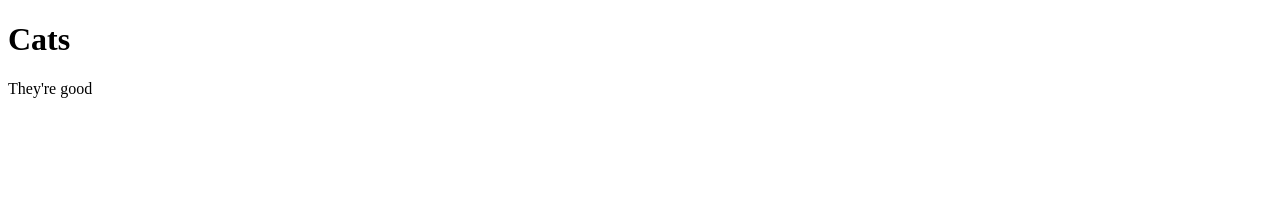
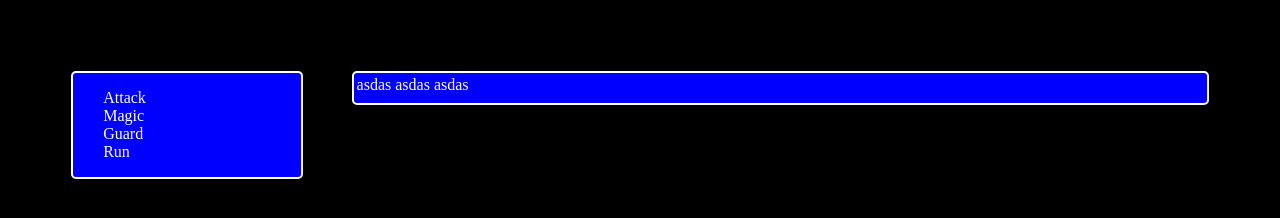
Before and after one commit to ssiharath/ssiharath.github.io, a plain HTML site: page index.html in a window 1280 px wide. Drawn offline with Linux system fonts and the light colour scheme.

Commit message:
starting an rpg concept

```diff
--- a/index.html
+++ b/index.html
@@ -1,7 +1,34 @@
 <!DOCTYPE html>
-<html>
+<html lang="en">
+<head>
+	<meta charset="utf-8" />
+	<title>RPG Stuff</title>
+	<link rel="stylesheet" type="text/css" href="rpgscreen.css" />
+</head>
 <body>
-<h1>Cats</h1>
-<p>They're good</p>
+	<div id="menu">
+		<div id="menusections">
+			<div id="main">
+				<ul id="mainmenu">
+					<li>Attack</li>
+					<li>Magic</li>
+					<li>Guard</li>
+					<li>Run</li>
+				</ul>
+			</div>
+			<div id="sub">
+				<table id="submenu">
+					<tr>
+					<td>asdas</td>
+					<td>asdas</td>
+					<td>asdas</td>
+					</tr>
+					<tr></tr>
+					<tr></tr>
+					<tr></tr>
+				<table>
+			</div>
+		</div>
+	</div>
 </body>
 </html>
--- /dev/null
+++ b/rpgscreen.css
@@ -0,0 +1,29 @@
+body {background-color:black;}
+#menu {color:white;
+	margin:auto;
+	padding:5%;
+}
+#main{
+	border:2px solid white;
+	border-radius: 5px;
+	background-color:blue;
+	width:20%;
+	float:left;
+}
+li {
+	list-style-type:none;
+	position:relative;
+	left:-10px;
+}
+li:hover {
+	color:gray;
+	list-style-type:disc;
+	position:static;
+}
+#sub{
+	border:2px solid white;
+	border-radius: 5px;
+	background-color:blue;
+	width:75%;
+	float:right;
+}
```
Also changed, not shown: test/index.html (deleted, +0 -8 lines), test/scripts/main.js (deleted, +0 -2 lines), 1 other file.
